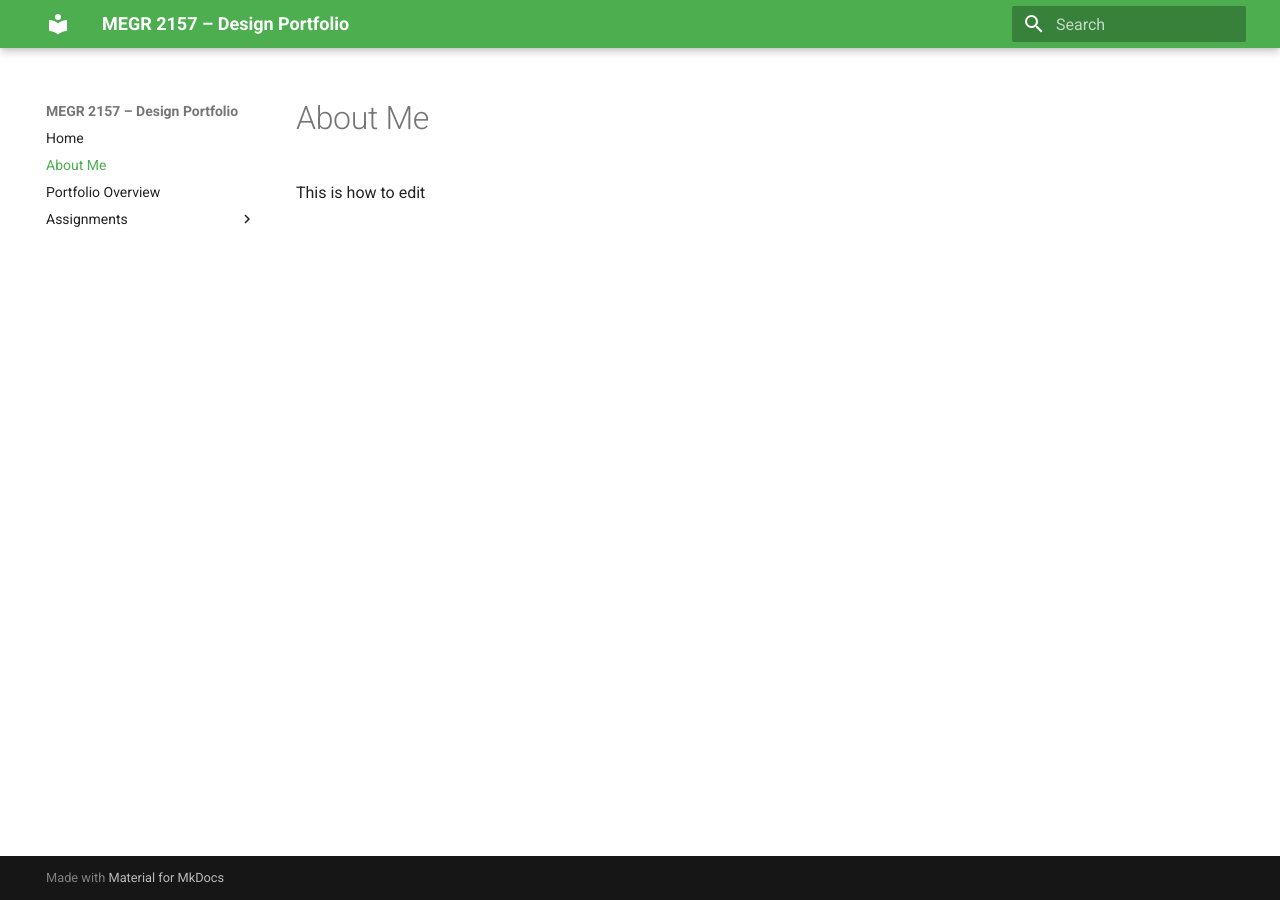
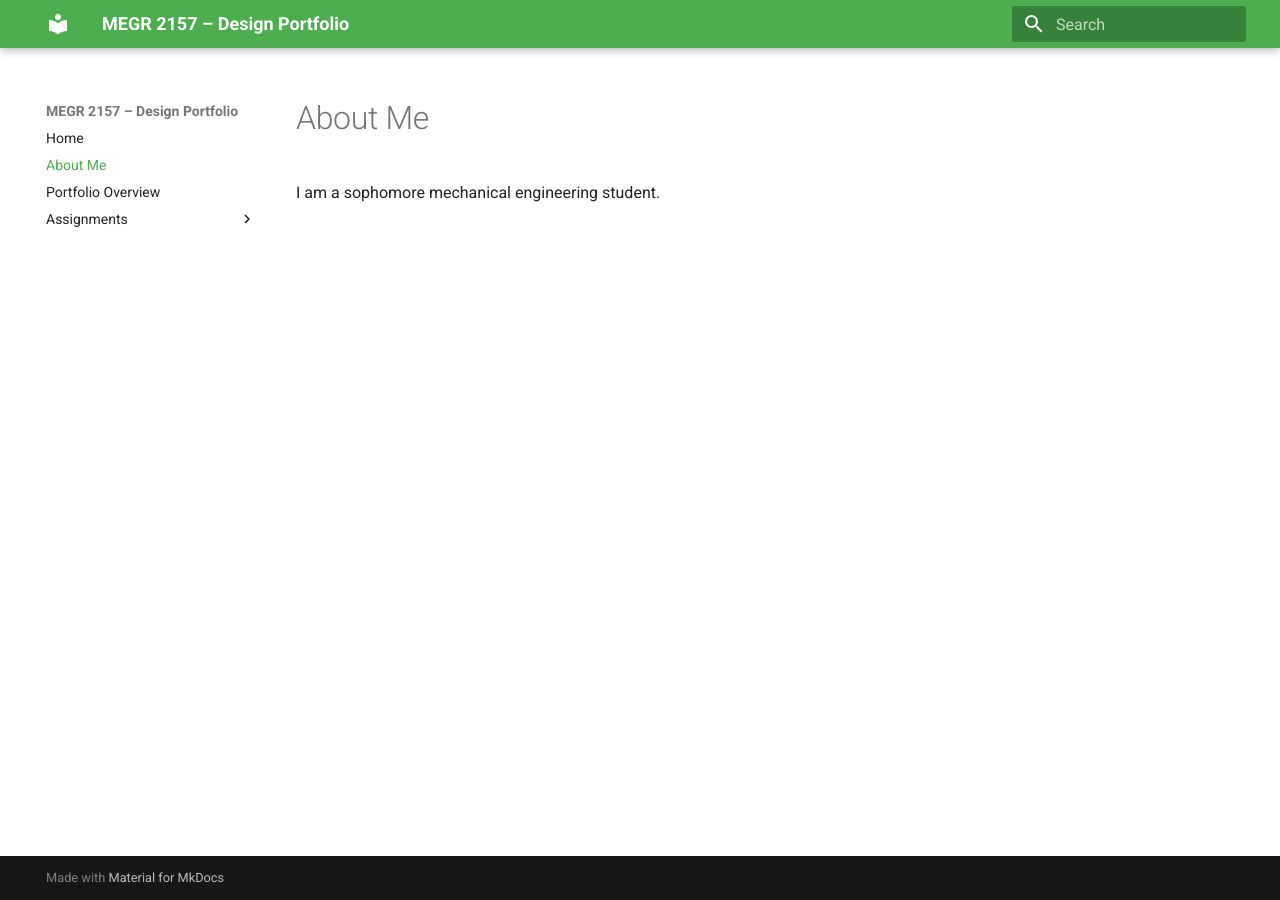
Before and after one commit to JHernPR/MEGR-2157-portfolio, an MkDocs documentation site: the page built from docs/aboutme/index.md, in a window 1280 px wide. Built offline with MkDocs 1.6.1 and Material for MkDocs 9.7.7, drawn with Linux system fonts in a browser that asks for light colours.

Commit message:
Update index.md

```diff
--- a/docs/aboutme/index.md
+++ b/docs/aboutme/index.md
@@ -1,2 +1,2 @@
 #About Me
-This is how to edit
+I am a sophomore mechanical engineering student.
```
